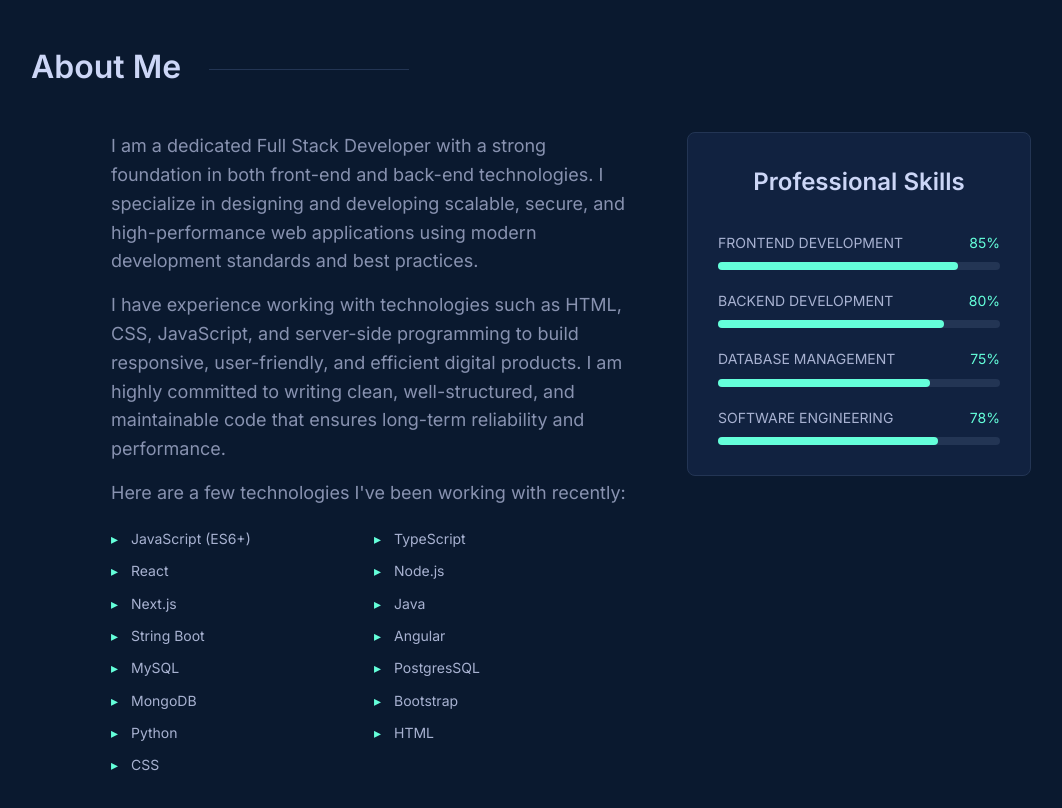
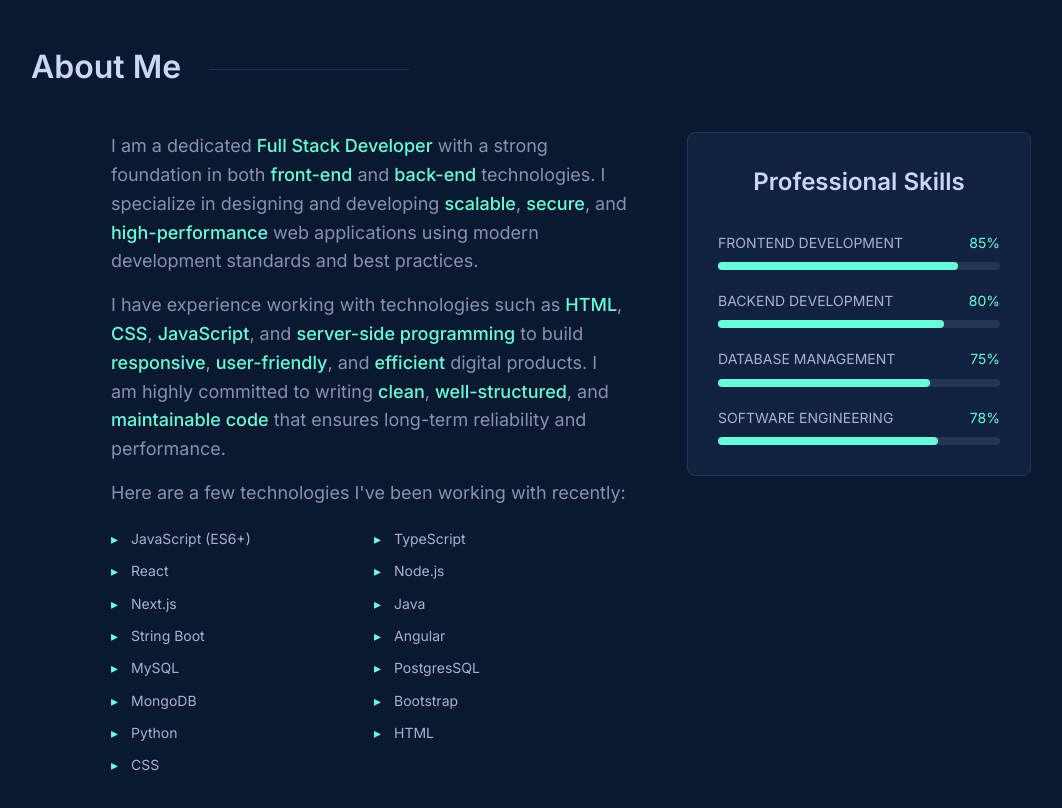
Before and after one commit to dassana002/My-Portfolio, a website: page index.html in a window 1280 px wide. Shown: the part 860-1668 px from the top of the page, without its empty margins (69-1131 px from the left). Drawn offline with Linux system fonts and the light colour scheme.

Commit message:
Highlight Special words for about section.

```diff
--- a/css/style.css
+++ b/css/style.css
@@ -279,6 +279,12 @@ img {
 
 .tech-link:hover {
   text-decoration: underline;
+}
+
+/* ===== HIGHLIGHT TEXT ===== */
+.highlight {
+  color: #64ffda;
+  font-weight: 500;
 }
 
 /* ===== CTA BUTTON ===== */
--- a/index.html
+++ b/index.html
@@ -124,9 +124,9 @@
 
                     <div class="about-grid">
                         <div class="about-text">
-                            <p>I am a dedicated Full Stack Developer with a strong foundation in both front-end and back-end technologies. I specialize in designing and developing scalable, secure, and high-performance web applications using modern development standards and best practices.</p>
+                            <p>I am a dedicated <span class="highlight">Full Stack Developer</span> with a strong foundation in both <span class="highlight">front-end</span> and <span class="highlight">back-end</span> technologies. I specialize in designing and developing <span class="highlight">scalable</span>, <span class="highlight">secure</span>, and <span class="highlight">high-performance</span> web applications using modern development standards and best practices.</p>
 
-                            <p>I have experience working with technologies such as HTML, CSS, JavaScript, and server-side programming to build responsive, user-friendly, and efficient digital products. I am highly committed to writing clean, well-structured, and maintainable code that ensures long-term reliability and performance.</p>
+                            <p>I have experience working with technologies such as <span class="highlight">HTML</span>, <span class="highlight">CSS</span>, <span class="highlight">JavaScript</span>, and <span class="highlight">server-side programming</span> to build <span class="highlight">responsive</span>, <span class="highlight">user-friendly</span>, and <span class="highlight">efficient</span> digital products. I am highly committed to writing <span class="highlight">clean</span>, <span class="highlight">well-structured</span>, and <span class="highlight">maintainable code</span> that ensures long-term reliability and performance.</p>
 
                             <p>Here are a few technologies I've been working with recently:</p>
 
```
